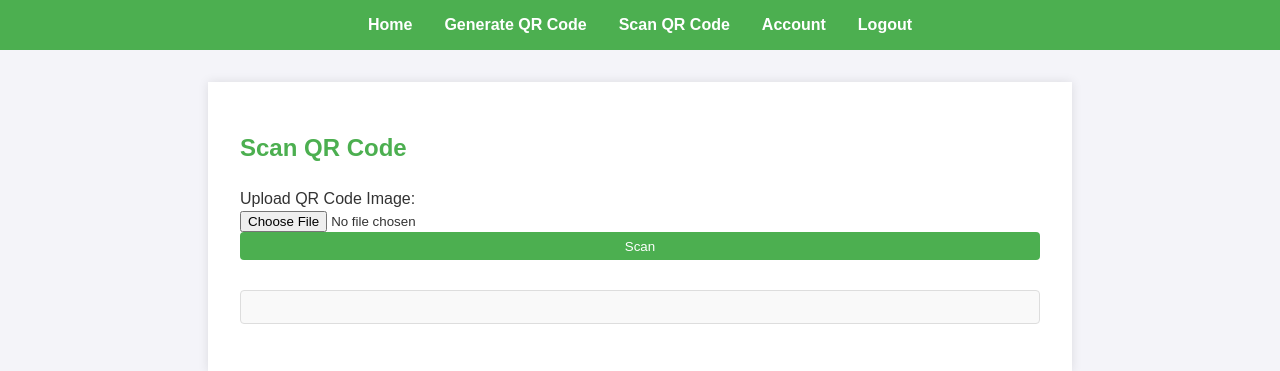
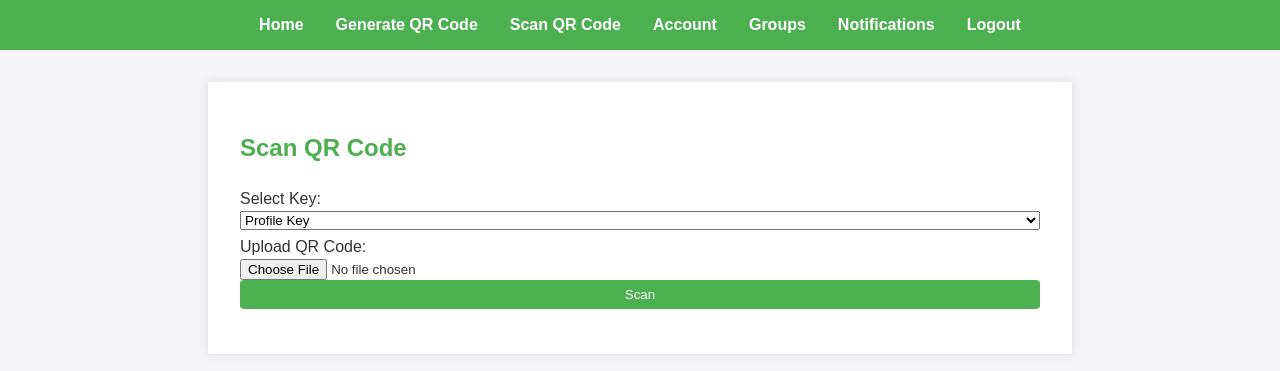
Before and after one commit to RandomName426/Encrypted-QR-Codes, a Flask app: page /scan in a window 1280 px wide. Shown: the top 371 px of the page. Run offline with Flask 3, Linux system fonts and the light colour scheme; a user stored in the database is signed in; some libraries are stand-ins or nearby versions.

Commit message:
adding notifications

```diff
--- a/app.py
+++ b/app.py
@@ -58,35 +58,14 @@ def generate():
         return redirect(url_for('index'))
     return render_template('generate.html')
 
-@app.route('/scan')
+@app.route('/scan', methods=['GET', 'POST'])
 @login_required
 def scan():
-    return render_template('scan.html')
-
-@app.route('/create_group', methods=['GET', 'POST'])
-@login_required
-def create_group():
     if request.method == 'POST':
-        group_name = request.form['group_name']
-        db.add_group(session['username'], group_name)
-        flash(f'Group {group_name} created successfully.')
-        return redirect(url_for('account'))
-    return render_template('create_group.html')
-
-@app.route('/invite_to_group', methods=['POST'])
-@login_required
-def invite_to_group():
-    group_name = request.form['group_name']
-    username = request.form['username']
-    db.invite_to_group(group_name, username)
-    flash(f'Invitation sent to {username}.')
-    return redirect(url_for('account'))
-
-@app.route('/notifications')
-@login_required
-def notifications():
-    notifications = db.get_notifications(session['username'])
-    return render_template('notifications.html', notifications=notifications)
+        key_selection = request.form['key_selection']
+        # Implement logic for handling key selection here
+        # ...
+    return render_template('scan.html', user=session['username'], groups=db.get_user_groups(session['username']))
 
 @app.route('/account')
 @login_required
@@ -100,34 +79,73 @@ def account():
             return render_template('account.html', user=user)
     return "User not found", 404
 
-@app.route('/decode_qr', methods=['POST'])
+@app.route('/create_group', methods=['POST'])
 @login_required
-def decode_qr():
-    try:
-        # Read the QR data from the request
-        qr_data = request.data
+def create_group():
+    group_name = request.form['group_name']
+    db.add_group(session['username'], group_name)
+    flash(f'Group {group_name} created successfully.')
+    return redirect(url_for('groups'))
 
-        if not qr_data:
-            return jsonify({'error': 'No QR data provided'}), 400
+@app.route('/invite_to_group', methods=['POST'])
+@login_required
+def invite_to_group():
+    group_name = request.form['group_name']
+    username = request.form['username']
+    if not db.user_exists(username):
+        flash('Invalid username. Please try again.')
+        return redirect(url_for('groups'))
+    if not db.invite_to_group(group_name, username):
+        flash(f'User {username} is already in the group {group_name}.')
+        return redirect(url_for('groups'))
+    flash(f'Invitation sent to {username}.')
+    return redirect(url_for('groups'))
 
-        # Decompress the QR data
-        decompressed_data = zlib.decompress(qr_data)
+@app.route('/leave_group', methods=['POST'])
+@login_required
+def leave_group():
+    group_name = request.form['group_name']
+    db.leave_group(group_name, session['username'])
+    flash(f'You have left the group {group_name}.')
+    return redirect(url_for('account'))
 
-        # Retrieve the username from the session
-        username = session.get('username')
-        if not username:
-            return jsonify({'error': 'User not logged in'}), 401
+@app.route('/groups')
+@login_required
+def groups():
+    return render_template('groups.html')
 
-        # Get the private key for decryption
-        private_key = db.get_private_key(username)  # Replace with your method to get the private key
-        print(f"Private Key: {private_key}")
-        # Decrypt the decompressed data
-        decrypted_data = Decryption(decompressed_data, private_key)
+@app.route('/notifications')
+@login_required
+def notifications():
+    notifications = db.get_user_notifications(session['username'])
+    return render_template('notifications.html', notifications=notifications)
 
-        return jsonify({'decryptedData': decrypted_data})
-    except Exception as e:
-        print(f"Error decoding QR code: {e}")
-        return jsonify({'error': 'Failed to decode QR code'}), 400
+@app.route('/notifications/<int:notification_id>')
+@login_required
+def view_notification(notification_id):
+    notification = db.get_notification_by_id(notification_id)
+    if notification.username == session['username']:
+        db.delete_notification(notification_id)
+        return render_template('notifications.html', selected_notification=notification, notifications=db.get_user_notifications(session['username']))
+    return redirect(url_for('notifications'))
+
+@app.route('/accept_invitation/<int:notification_id>', methods=['POST'])
+@login_required
+def accept_invitation(notification_id):
+    notification = db.get_notification_by_id(notification_id)
+    if notification.username == session['username']:
+        db.accept_invitation(notification.group_name, session['username'])
+        db.delete_notification(notification_id)
+    return redirect(url_for('notifications'))
+
+@app.route('/decline_invitation/<int:notification_id>', methods=['POST'])
+@login_required
+def decline_invitation(notification_id):
+    notification = db.get_notification_by_id(notification_id)
+    if notification.username == session['username']:
+        db.decline_invitation(notification.group_name, session['username'])
+        db.delete_notification(notification_id)
+    return redirect(url_for('notifications'))
 
 if __name__ == '__main__':
     app.run(host='0.0.0.0', port=5000, debug=True)
--- a/static/css/styles.css
+++ b/static/css/styles.css
@@ -93,3 +93,18 @@ button:hover {
     box-shadow: 0 0 10px rgba(0, 0, 0, 0.1);
     z-index: 1000;
 }
+
+.notifications-container {
+    display: flex;
+}
+
+.notifications-sidebar {
+    width: 30%;
+    border-right: 1px solid #ccc;
+    padding: 10px;
+}
+
+.notification-content {
+    width: 70%;
+    padding: 10px;
+}
--- a/templates/base.html
+++ b/templates/base.html
@@ -5,7 +5,7 @@
     <meta name="viewport" content="width=device-width, initial-scale=1.0">
     <title>Encrypted QR Code App</title>
     <link rel="stylesheet" href="{{ url_for('static', filename='css/styles.css') }}">
-    <script src="https://cdn.jsdelivr.net/npm/jsqr/dist/jsQR.js"></script> <!-- Add jsQR library -->
+    <script src="https://cdn.jsdelivr.net/npm/jsqr/dist/jsQR.js"></script>
     <script>
         function showPopup(message) {
             const popup = document.createElement('div');
@@ -14,7 +14,7 @@
             document.body.appendChild(popup);
             setTimeout(() => {
                 popup.remove();
-            }, 3000); // 3 seconds
+            }, 3000);
         }
     </script>
 </head>
@@ -26,6 +26,8 @@
                 <li><a href="{{ url_for('generate') }}">Generate QR Code</a></li>
                 <li><a href="{{ url_for('scan') }}">Scan QR Code</a></li>
                 <li><a href="{{ url_for('account') }}">Account</a></li>
+                <li><a href="{{ url_for('groups') }}">Groups</a></li>
+                <li><a href="{{ url_for('notifications') }}">Notifications</a></li>
                 <li><a href="{{ url_for('logout') }}">Logout</a></li>
             {% else %}
                 <li><a href="{{ url_for('login') }}">Login</a></li>
--- a/templates/scan.html
+++ b/templates/scan.html
@@ -1,12 +1,16 @@
 {% extends "base.html" %}
 {% block content %}
     <h2>Scan QR Code</h2>
-    <form id="qr-form">
-        <label for="qr-file">Upload QR Code Image:</label>
-        <input type="file" id="qr-file" accept="image/png" required>
+    <form method="POST" action="{{ url_for('scan') }}" enctype="multipart/form-data">
+        <label for="key_selection">Select Key:</label>
+        <select id="key_selection" name="key_selection">
+            <option value="{{ user }}">Profile Key</option>
+            {% for group in groups %}
+                <option value="{{ group }}">{{ group }} Key</option>
+            {% endfor %}
+        </select>
+        <label for="file">Upload QR Code:</label>
+        <input type="file" id="file" name="file" required>
         <button type="submit">Scan</button>
     </form>
-    <p id="qr-result"></p>
-    <script src="https://cdn.jsdelivr.net/npm/jsqr/dist/jsQR.js"></script>
-    <script src="{{ url_for('static', filename='js/scan.js') }}"></script>
 {% endblock %}
--- a/utils/database.py
+++ b/utils/database.py
@@ -1,6 +1,7 @@
 import sqlite3
 import KeyGenerator
 import pickle  # Import pickle for serialization
+from .notification import Notification
 
 class Database:
     def __init__(self):
@@ -94,7 +95,7 @@ class Database:
             return result is not None
 
     def add_group(self, leader, group_name):
-        public_key, private_key = KeyGenerator.main()
+        public_key, private_key = KeyGenerator.generate_keys()
         public_key_serialized = pickle.dumps(public_key)  # Serialize the public key
         private_key_serialized = pickle.dumps(private_key)  # Serialize the private key
         with self.conn:
@@ -140,10 +141,11 @@ class Database:
             return [row[0] for row in self.conn.execute("""
                 SELECT notification FROM notifications WHERE username = ?
             """, (username,)).fetchall()]
+
     def add_group(self, leader, group_name):
-        public_key, private_key = KeyGenerator.generate_keys(group_name)
-        public_key_serialized = pickle.dumps(public_key)  # Serialize the public key
-        private_key_serialized = pickle.dumps(private_key)  # Serialize the private key
+        public_key, private_key = KeyGenerator.generate_keys()
+        public_key_serialized = pickle.dumps(public_key)
+        private_key_serialized = pickle.dumps(private_key)
         with self.conn:
             self.conn.execute("""
                 INSERT INTO groups (group_name, leader, public_key, private_key)
@@ -154,12 +156,6 @@ class Database:
                 VALUES (?, ?)
             """, (group_name, leader))
 
-    def get_user_groups(self, username):
-        with self.conn:
-            return [row[0] for row in self.conn.execute("""
-                SELECT group_name FROM group_members WHERE username = ?
-            """, (username,)).fetchall()]
-
     def invite_to_group(self, group_name, username):
         with self.conn:
             self.conn.execute("""
@@ -168,22 +164,40 @@ class Database:
             """, (group_name, username))
             self.add_notification(username, f"You have been invited to join the group {group_name}")
 
-    def kick_from_group(self, group_name, username):
+    def get_user_notifications(self, username):
+        with self.conn:
+            results = self.conn.execute("""
+                SELECT id, username, message, group_name FROM notifications WHERE username = ?
+            """, (username,)).fetchall()
+            return [Notification(row[0], row[1], row[2], row[3]) for row in results]
+
+    def get_notification_by_id(self, notification_id):
+        with self.conn:
+            result = self.conn.execute("""
+                SELECT id, username, message, group_name FROM notifications WHERE id = ?
+            """, (notification_id,)).fetchone()
+            return Notification(result[0], result[1], result[2], result[3])
+
+    def is_user_in_group(self, group_name, username):
+        with self.conn:
+            result = self.conn.execute("""
+                SELECT 1 FROM group_members WHERE group_name = ? AND username = ?
+            """, (group_name, username)).fetchone()
+            return result is not None
+
+    def invite_to_group(self, group_name, username):
+        if self.is_user_in_group(group_name, username):
+            return False
+        with self.conn:
+            self.conn.execute("""
+                INSERT INTO group_members (group_name, username)
+                VALUES (?, ?)
+            """, (group_name, username))
+            self.add_notification(username, f"You have been invited to join the group {group_name}")
+        return True
+
+    def leave_group(self, group_name, username):
         with self.conn:
             self.conn.execute("""
                 DELETE FROM group_members WHERE group_name = ? AND username = ?
             """, (group_name, username))
-            self.add_notification(username, f"You have been kicked from the group {group_name}")
-
-    def add_notification(self, username, notification):
-        with self.conn:
-            self.conn.execute("""
-                INSERT INTO notifications (username, notification)
-                VALUES (?, ?)
-            """, (username, notification))
-
-    def get_notifications(self, username):
-        with self.conn:
-            return [row[0] for row in self.conn.execute("""
-                SELECT notification FROM notifications WHERE username = ?
-            """, (username,)).fetchall()]
--- /dev/null
+++ b/utils/notification.py
@@ -0,0 +1,6 @@
+class Notification:
+    def __init__(self, id, username, message, group_name):
+        self.id = id
+        self.username = username
+        self.message = message
+        self.group_name = group_name
```
Also changed, not shown: templates/account.html (+7 -16 lines), templates/groups.html (added, +19 -0 lines), templates/notifications.html (+20 -5 lines), app.db.
